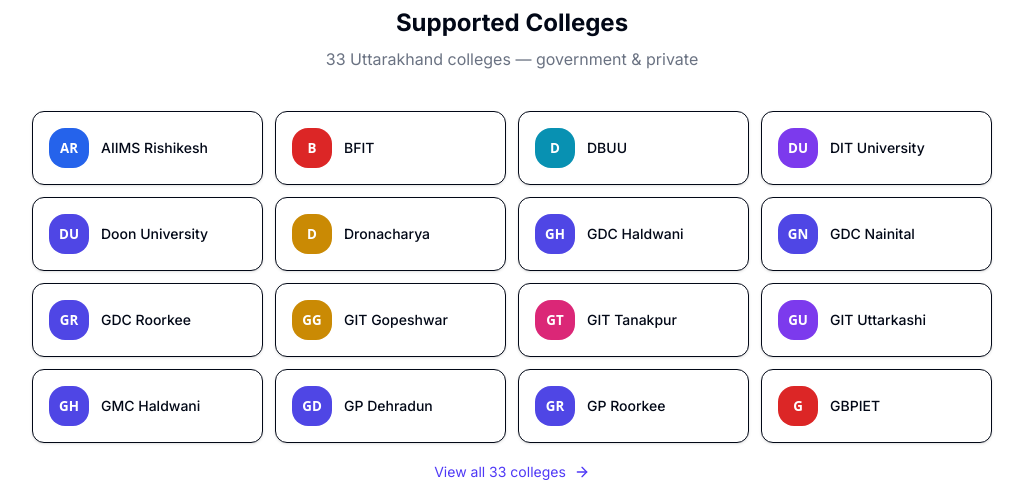
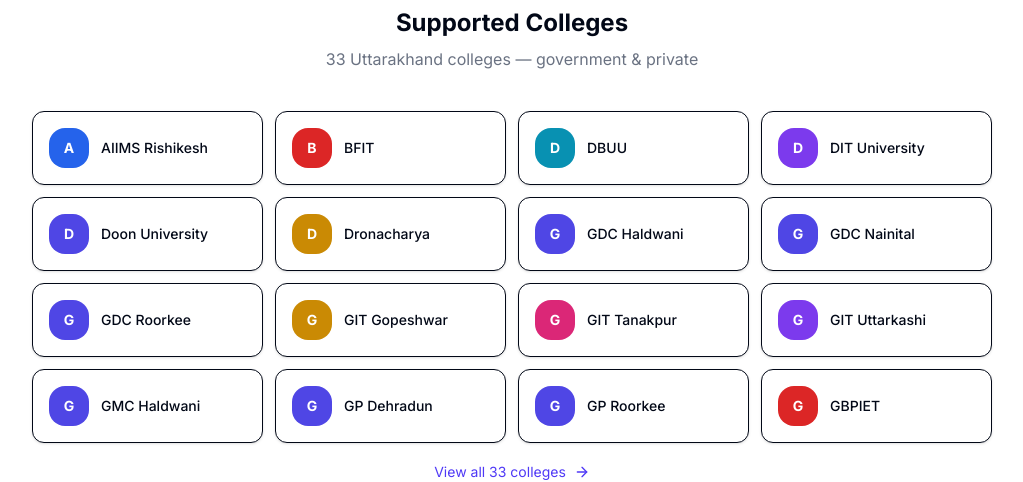
Before and after one commit to uniyal-aditya/Admitflow, a Next.js app: page / in a window 1280 px wide. Shown: the part 840-1322 px from the top of the page, without its empty margins (256-1279 px from the left). Built offline with nearby package versions, Linux system fonts and the light colour scheme; no server answers.

Commit message:
Fix college logos: use simple div-based avatars instead of SVG

```diff
--- a/src/components/CollegeLogo.tsx
+++ b/src/components/CollegeLogo.tsx
@@ -30,15 +30,6 @@ const logoColors: Record<string, string> = {
   "upes": "#059669",
 };
 
-function getInitials(name: string): string {
-  return name
-    .replace(/[-/]/g, " ")
-    .split(/\s+/)
-    .slice(0, 2)
-    .map((w) => w.charAt(0).toUpperCase())
-    .join("");
-}
-
 export function CollegeLogo({
   collegeId,
   name,
@@ -49,35 +40,16 @@ export function CollegeLogo({
   size?: "sm" | "md" | "lg";
 }) {
   const bg = logoColors[collegeId] || "#4f46e5";
-  const dims = { sm: 48, md: 64, lg: 80 };
-  const px = dims[size];
-  const initials = getInitials(name);
-  const fontSize = size === "sm" ? 16 : size === "lg" ? 28 : 22;
+  const letter = name.charAt(0).toUpperCase();
+  const dimClass = size === "sm" ? "h-10 w-10 text-sm" : size === "lg" ? "h-20 w-20 text-2xl" : "h-16 w-16 text-xl";
 
   return (
-    <svg
-      width={px}
-      height={px}
-      viewBox={`0 0 ${px} ${px}`}
-      className={`shrink-0 rounded-2xl ${
-        size === "sm" ? "h-10 w-10" : size === "lg" ? "h-20 w-20" : "h-16 w-16"
-      }`}
+    <div
+      className={`flex shrink-0 items-center justify-center rounded-2xl font-bold text-white ${dimClass}`}
+      style={{ backgroundColor: bg }}
       aria-label={name}
-      role="img"
     >
-      <rect width={px} height={px} rx={px * 0.25} fill={bg} />
-      <text
-        x="50%"
-        y="50%"
-        textAnchor="middle"
-        dominantBaseline="central"
-        fill="#ffffff"
-        fontSize={fontSize}
-        fontWeight="bold"
-        fontFamily="system-ui, sans-serif"
-      >
-        {initials}
-      </text>
-    </svg>
+      {letter}
+    </div>
   );
 }
```
